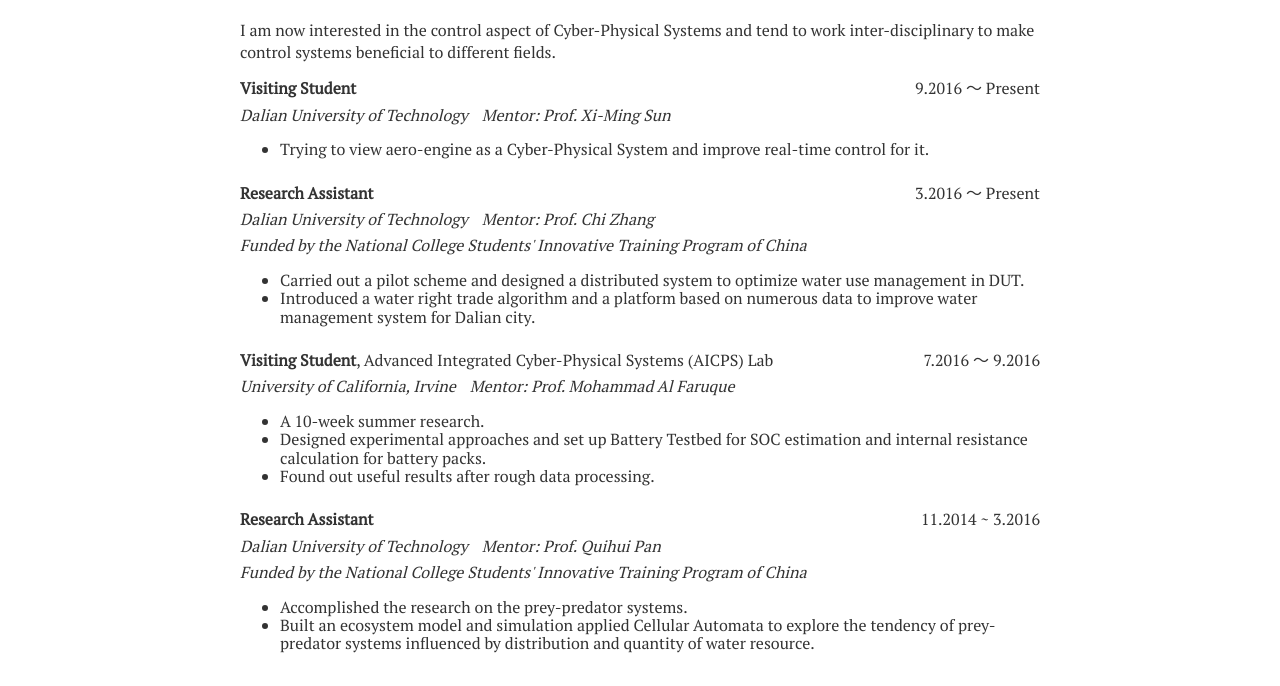
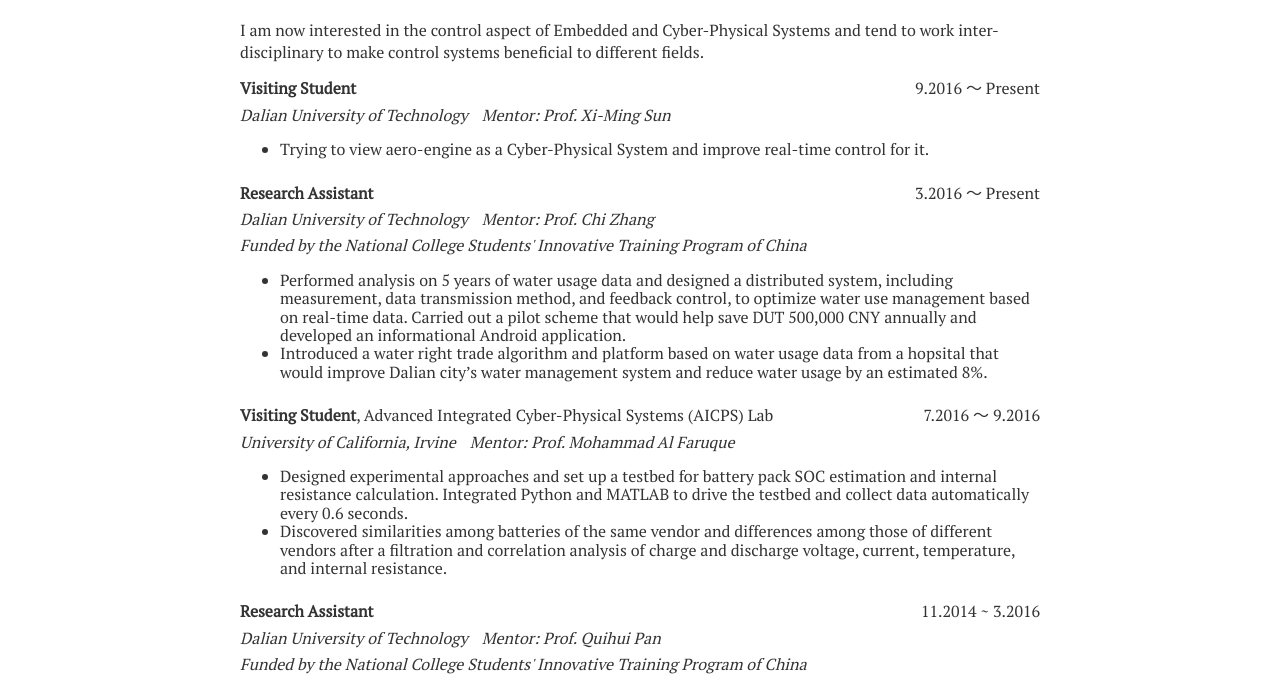
Before and after one commit to iplus26/sunny, a plain HTML site: page research-experience.html in a window 1280 px wide. Shown: the part 367-1053 px from the top of the page. Drawn offline with Linux system fonts and the light colour scheme.

Commit message:
Update research-experience.html

```diff
--- a/research-experience.html
+++ b/research-experience.html
@@ -25,7 +25,7 @@
 <div class=container>
 <h1>Research Experience</h1>
 <div class=cv-content>
-<p>I am now interested in the control aspect of Cyber-Physical Systems and tend to work inter-disciplinary to make control systems beneficial to different fields.</p>
+<p>I am now interested in the control aspect of Embedded and Cyber-Physical Systems and tend to work inter-disciplinary to make control systems beneficial to different fields.</p>
 <div class="proj-block block">
 <div>
 <span class=proj>Visiting Student</span>
@@ -52,8 +52,8 @@
 <span class=info>Funded by the National College Students' Innovative Training Program of China</span>
 </div>
 <ul>
-<li>Carried out a pilot scheme and designed a distributed system to optimize water use management in DUT.</li>
-<li>Introduced a water right trade algorithm and a platform based on numerous data to improve water management system for Dalian city.</li>
+<li>Performed analysis on 5 years of water usage data and designed a distributed system, including measurement, data transmission method, and feedback control, to optimize water use management based on real-time data. Carried out a pilot scheme that would help save DUT 500,000 CNY annually and developed an informational Android application. </li>
+<li>Introduced a water right trade algorithm and platform based on water usage data from a hopsital that would improve Dalian city’s water management system and reduce water usage by an estimated 8%. </li>
 </ul>
 </div>
 <div class="proj-block block">
@@ -67,9 +67,8 @@
 <span class=mentor>Mentor: Prof. Mohammad Al Faruque</span>
 </div>
 <ul>
-<li>A 10-week summer research. </li>
-<li>Designed experimental approaches and set up Battery Testbed for SOC estimation and internal resistance calculation for battery packs. </li>
-<li>Found out useful results after rough data processing. </li>
+<li>Designed experimental approaches and set up a testbed for battery pack SOC estimation and internal resistance calculation. Integrated Python and MATLAB to drive the testbed and collect data automatically every 0.6 seconds. </li>
+<li>Discovered similarities among batteries of the same vendor and differences among those of different vendors after a filtration and correlation analysis of charge and discharge voltage, current, temperature, and internal resistance. </li>
 </ul>
 </div>
 <div class="proj-block block">
@@ -85,14 +84,14 @@
 <span class=info>Funded by the National College Students' Innovative Training Program of China</span>
 </div>
 <ul>
-<li>Accomplished the research on the prey-predator systems. </li>
-<li>Built an ecosystem model and simulation applied Cellular Automata to explore the tendency of prey- predator systems influenced by distribution and quantity of water resource.</li>
+<li>Accomplished the research on the prey-predator systems and submitted a paper titled ‘Prey-predator Models Affected by Water Resource’ to Physica A as the first author. </li>
+<li>Built an ecosystem model and simulation by applying Cellular Automata to explore the tendencies of prey-predator systems influenced by distribution and quantity of water resources; introduced energy to complete evolutionary process. </li>
 </ul>
 </div>
 </div>
 <h1>Publication</h1>
 <div class=cv-content>
-<p><strong>L. Qin,</strong> Q. Pan, M. Huang, Y. Zhang and M. He, ‘Prey-predator Models Affected by Water Resource’, Submitted to Phys- ica A, 2017.</p>
+<p><strong>L. Qin,</strong> Q. Pan, M. Huang, Y. Zhang and M. He, ‘Prey-predator Models Affected by Water Resource’, Submitted to Physica A, 2017.</p>
 </div>
 </div>
 </div>
```
